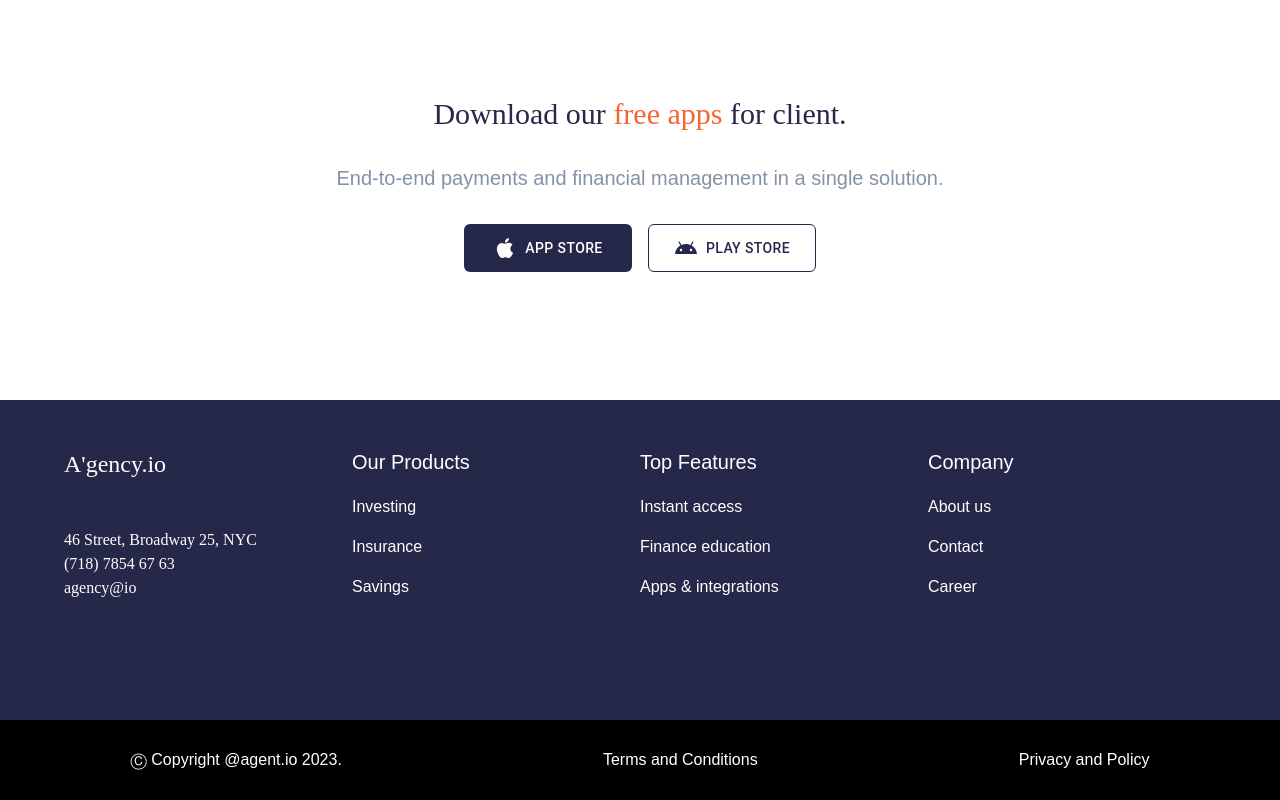
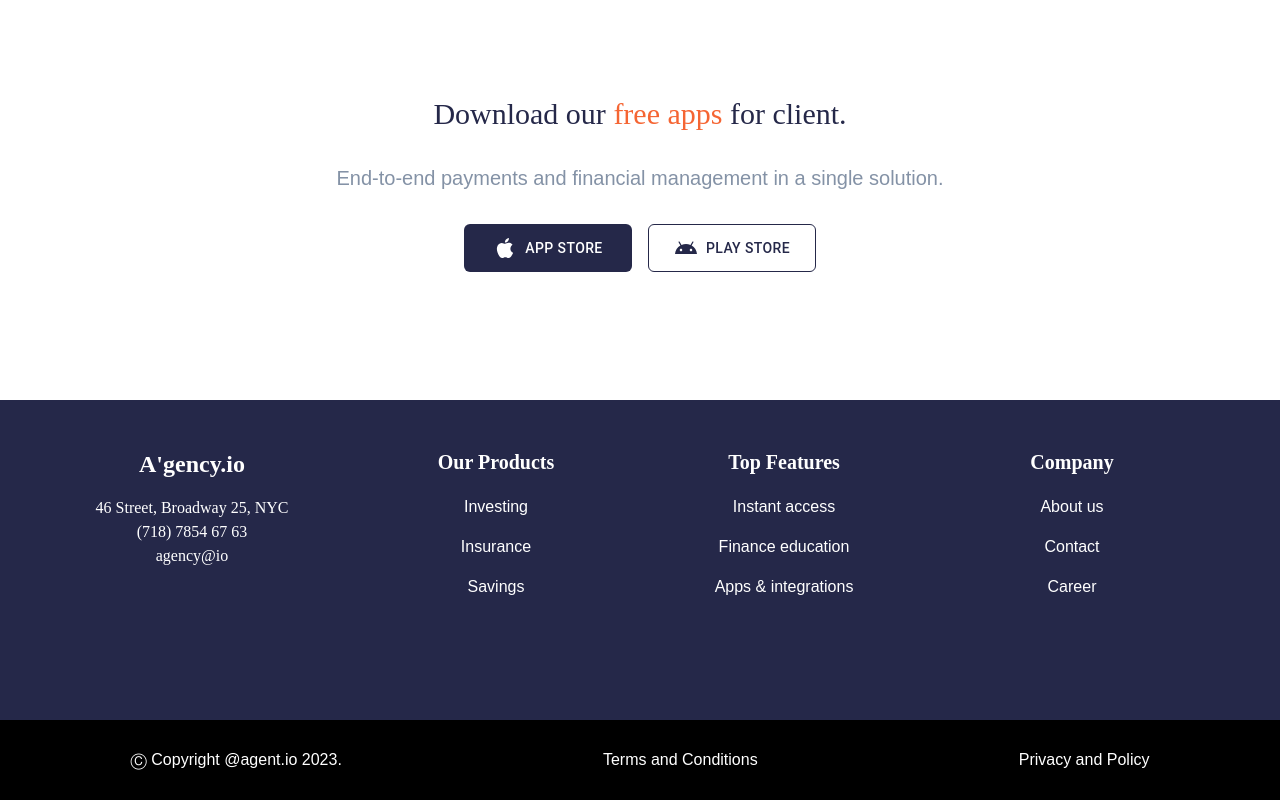
Before and after one commit to nazrinibrahimli/A-gency-website, a Next.js app: page / in a window 1280 px wide. Shown: the part 3294-4094 px from the top of the page. Built offline with nearby package versions, Linux system fonts and the light colour scheme.

Commit message:
changes to footer

```diff
--- a/app/components/footer.jsx
+++ b/app/components/footer.jsx
@@ -11,37 +11,37 @@ const Footer = () => {
           <Grid container spacing={0} className="">
           <Grid item xs={6} md={3} className="" >
           <ul className='mr-[2rem]'>
-          <h2 className="text-[white] sm:text-base md:text-2xl mb-[3rem]"> A'gency.io</h2>
-          <h2 className="text-[white] sm:text-sm md:text-base">46 Street, Broadway 25, NYC </h2>
-          <h2 className="text-[white] sm:text-sm md:text-base">(718) 7854 67 63</h2>
-          <h2 className="text-[white] sm:text-sm md:text-base">agency@io</h2>
+          <h2 className="text-[white] sm:text-base font-semibold md:text-2xl mb-[1rem] text-center"> A'gency.io</h2>
+          <h2 className="text-[white] sm:text-sm md:text-base text-center">46 Street, Broadway 25, NYC </h2>
+          <h2 className="text-[white] sm:text-sm md:text-base text-center">(718) 7854 67 63</h2>
+          <h2 className="text-[white] sm:text-sm md:text-base text-center">agency@io</h2>
 
         </ul>
         </Grid>
         <Grid item xs={6} md={3} className=" " >
         <ul className=''>
-          <h2 className="text-[white] sm:text-base md:text-xl font-sans mb-[0.7rem]">Our Products</h2>
-          <li className="text-[white] py-2 sm:text-sm md:text-base">Investing</li>
-          <li className="text-[white] py-2 sm:text-sm md:text-base">Insurance</li>
-          <li className="text-[white] py-2 sm:text-sm md:text-base">Savings</li>
+          <h2 className="text-[white] sm:text-base md:text-xl font-semibold mb-[0.7rem] text-center">Our Products</h2>
+          <li className="text-[white] py-2 sm:text-sm md:text-base text-center">Investing</li>
+          <li className="text-[white] py-2 sm:text-sm md:text-base text-center">Insurance</li>
+          <li className="text-[white] py-2 sm:text-sm md:text-base text-center">Savings</li>
         </ul>
         </Grid>
 
         <Grid item xs={6} md={3} className="" >
         <ul className=''>
-          <h2 className="text-[white] sm:text-base md:text-xl font-sans mb-[0.7rem]">Top Features</h2>
-          <li className="text-[white] py-2 sm:text-sm md:text-base">Instant access</li>
-          <li className="text-[white] py-2 sm:text-sm md:text-base">Finance education</li>
-          <li className="text-[white] py-2 sm:text-sm md:text-base">Apps & integrations</li>
+          <h2 className="text-[white] sm:text-base md:text-xl font-semibold mb-[0.7rem] text-center">Top Features</h2>
+          <li className="text-[white] py-2 sm:text-sm md:text-base text-center">Instant access</li>
+          <li className="text-[white] py-2 sm:text-sm md:text-base text-center">Finance education</li>
+          <li className="text-[white] py-2 sm:text-sm md:text-base text-center">Apps & integrations</li>
         </ul>
         </Grid>
 
         <Grid item xs={6} md={3} className="" >
         <ul className=''>
-          <h2 className="text-[white] sm:text-base md:text-xl font-sans mb-[0.7rem]">Company</h2>
-          <li className="text-[white] py-2 sm:text-sm md:text-base">About us</li>
-          <li className="text-[white] py-2 sm:text-sm md:text-base">Contact</li>
-          <li className="text-[white] py-2 sm:text-sm md:text-base">Career</li>
+          <h2 className="text-[white] sm:text-base md:text-xl font-semibold mb-[0.7rem] text-center">Company</h2>
+          <li className="text-[white] py-2 sm:text-sm md:text-base text-center">About us</li>
+          <li className="text-[white] py-2 sm:text-sm md:text-base text-center">Contact</li>
+          <li className="text-[white] py-2 sm:text-sm md:text-base text-center">Career</li>
         </ul>
         </Grid>
         </Grid>
--- /dev/null
+++ b/app/components/locationPin.jsx
@@ -0,0 +1,7 @@
+const LocationPin = ({ text }) => (
+    <div className="pin">
+      <p className="pin-text">{text}</p>
+    </div>
+  )
+
+  export default LocationPin
--- /dev/null
+++ b/app/components/map.jsx
@@ -0,0 +1,22 @@
+import React from 'react'
+import GoogleMapReact from 'google-map-react'
+import LocationPin from "./locationPin.jsx"
+
+const Map = ({ location, zoomLevel }) => (
+    <div className="map">
+      <h2 className="map-h2">Come Visit Us At Our Campus</h2>
+
+      <div className="google-map">
+      <div className="google-map">
+      <GoogleMapReact
+        bootstrapURLKeys={{ key: 'AIzaSyCuMgRJWaVoT1BvhE2QT02thtWam7SXj1Q' }}
+        defaultCenter={location}
+        defaultZoom={zoomLevel}
+      >
+      </GoogleMapReact>
+    </div>
+    </div>
+  </div>
+)
+
+export default Map
--- a/app/layout.jsx
+++ b/app/layout.jsx
@@ -3,7 +3,11 @@ import style from './global.css'
 import Header from './components/header';
 import Footer from './components/footer';
 import Link from '@mui/material/Link';
+import GoogleMapReact from 'google-map-react'
+import MapSection from './components/map'
+
 export default function RootLayout({ children }) {
+
   return (
     <html lang="en" className='scroll-smooth'>
       <head />
--- a/app/page.jsx
+++ b/app/page.jsx
@@ -18,8 +18,8 @@ import AppleIcon from '@mui/icons-material/Apple';
 import AndroidIcon from '@mui/icons-material/Android';
 
 
+export default function Home() {
 
-export default function Home() {
   return (
     <main >
       <LandingPage className="relative "/>
@@ -57,6 +57,7 @@ export default function Home() {
       </div>
      </div>
       </div>
+
       </main>
   )
 }
--- a/package.json
+++ b/package.json
@@ -15,6 +15,7 @@
     "@mui/icons-material": "^5.11.11",
     "@mui/material": "^5.11.10",
     "@next/font": "13.1.6",
+    "google-map-react": "^2.2.0",
     "next": "13.1.6",
     "react": "18.2.0",
     "react-dom": "18.2.0"
```
Also changed, not shown: app/about/page.jsx (+1 -29 lines), 1 other file (tests, documents, lock files or other folders).
